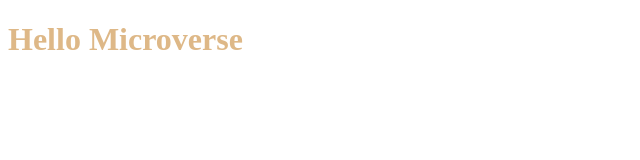
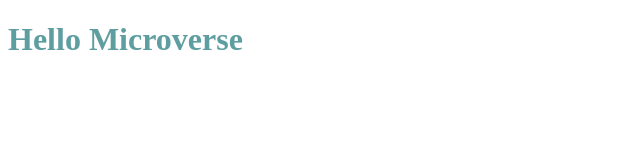
Before and after one commit to ReAliens/HelloMicroverse, a website: page index.html in a window 1280 px wide. Shown: the whole page, without its empty margins (0-640 px from the left). Drawn offline with Linux system fonts and the light colour scheme.

Commit message:
change h1 color

```diff
--- a/styles.css
+++ b/styles.css
@@ -1,3 +1,3 @@
 h1 {
-  color: burlywood;
+  color: cadetblue;
 }
```
